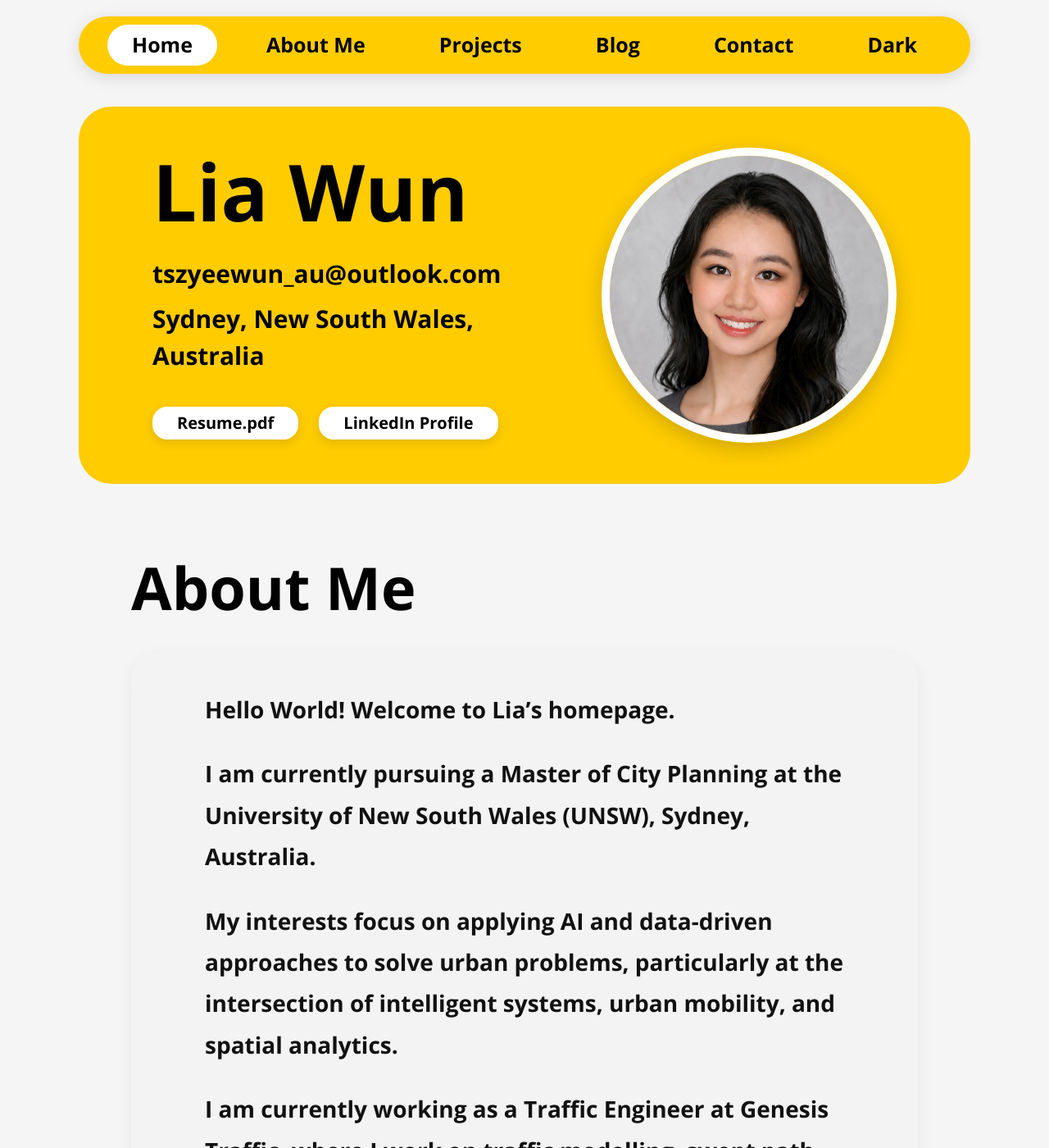
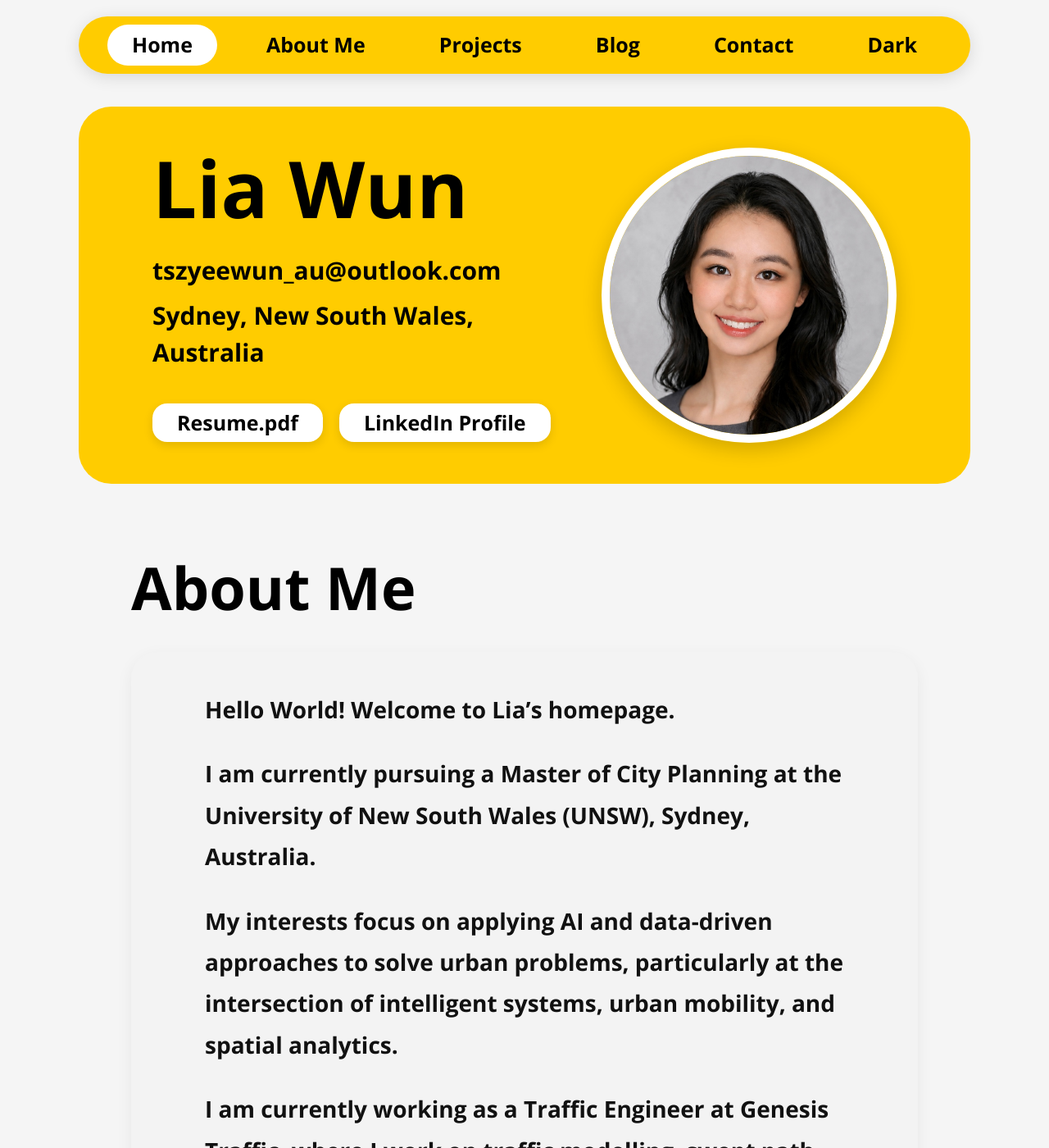
Before and after one commit to tszyeewun/tszyeewun.github.io, a Jekyll site: the page built from index.md, in a window 1280 px wide and 1400 px high. Shown: the whole window at 82% size. Built offline with Jekyll 4.4.1, drawn with Linux system fonts in a browser that asks for light colours.

Commit message:
Update default.html

```diff
--- a/_layouts/default.html
+++ b/_layouts/default.html
@@ -132,7 +132,7 @@
     .hero-buttons{
       margin-top:40px;
       display:flex;
-      gap:25px;
+      gap:20px;
       flex-wrap:wrap;
     }
 
@@ -144,7 +144,7 @@
       background:white;
       color:#000 !important;
 
-      font-size:20px;
+      font-size:25px;
       font-weight:700;
 
       padding:5px 30px;
```
